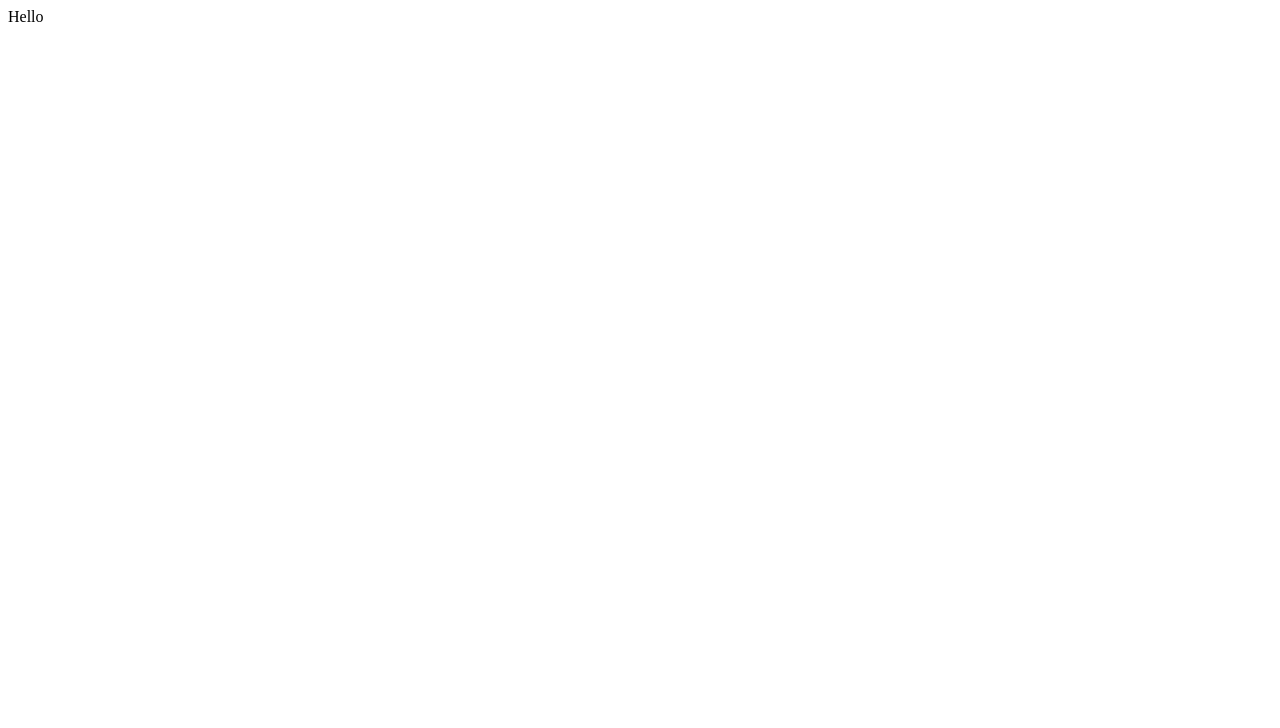
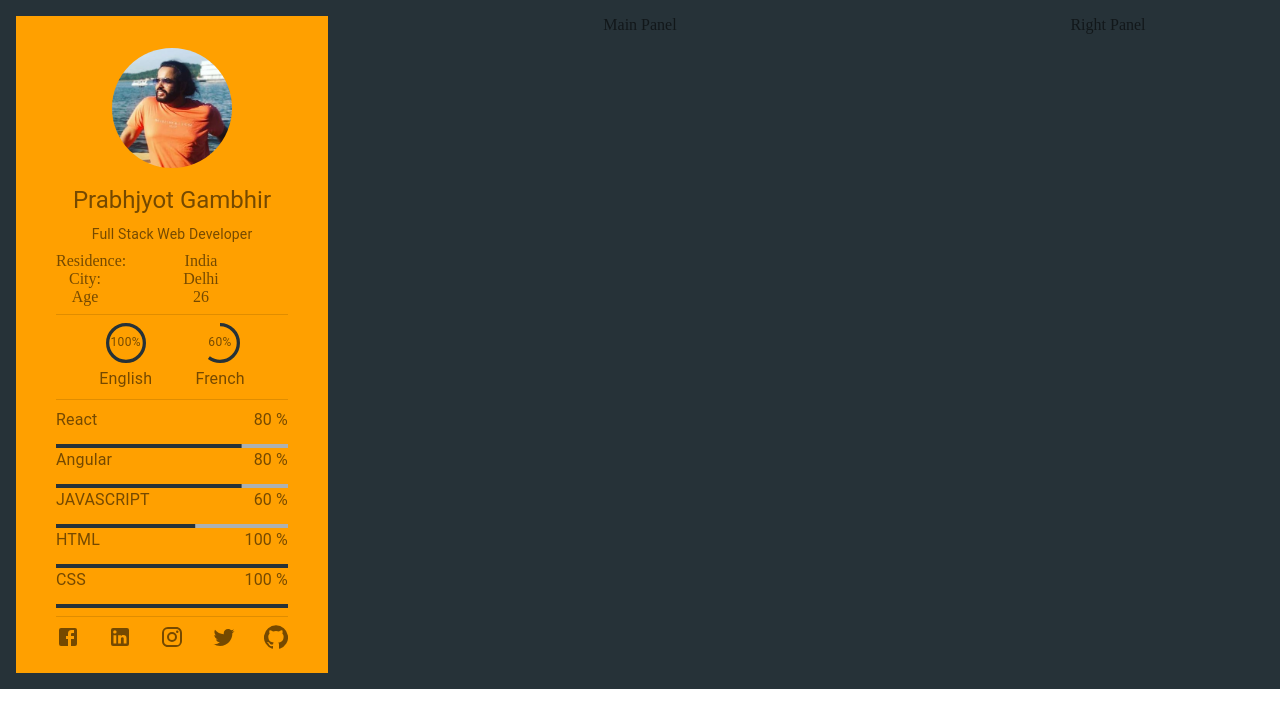
Before and after one commit to knowprabhjyot/PrabhjyotGambhir, a React (Create React App) app: page / in a window 1280 px wide. Shown: the top 728 px of the page. Built offline with nearby package versions, Linux system fonts and the light colour scheme.

Commit message:
left panel initial structure

```diff
--- a/package.json
+++ b/package.json
@@ -4,6 +4,7 @@
   "private": true,
   "dependencies": {
     "@material-ui/core": "^4.11.2",
+    "@material-ui/icons": "^4.11.2",
     "@testing-library/jest-dom": "^5.11.6",
     "@testing-library/react": "^11.2.2",
     "@testing-library/user-event": "^12.6.0",
--- a/src/App.css
+++ b/src/App.css
@@ -0,0 +1,4 @@
+body {
+  margin: 0 !important;
+  padding: 0 !important;
+}
--- a/src/App.js
+++ b/src/App.js
@@ -1,9 +1,40 @@
 import React from 'react';
+import { makeStyles } from '@material-ui/core/styles';
+import Grid from '@material-ui/core/Grid';
+import LeftPanel from './components/leftPanel/leftPanel';
+import MainPanel from './components/mainPanel/mainPanel';
+import RightPanel from './components/rightPanel/rightPanel';
+import { Box } from '@material-ui/core';
+import './App.css';
+
+const useStyles = makeStyles((theme) => ({
+  root: {
+    flexGrow: 1
+  },
+  box: {
+    textAlign: 'center',
+    color: theme.palette.text.secondary,
+    padding: theme.spacing(2),
+  },
+}));
 
 const App = () => {
+  const classes = useStyles();
   return (
-    <div>
-      Hello
+    <div className={classes.root}>
+      <Box bgcolor="primary.main" className={classes.box}>
+        <Grid container>
+          <Grid item xs={3}>
+            <LeftPanel />
+          </Grid>
+          <Grid item xs={6}>
+            <MainPanel />
+          </Grid>
+          <Grid item xs={3}>
+            <RightPanel />
+          </Grid>
+        </Grid>
+      </Box>
     </div>
   )
 }
--- /dev/null
+++ b/src/components/leftPanel/languageSection/languageSection.js
@@ -0,0 +1,37 @@
+import { Box, CircularProgress, Typography } from '@material-ui/core';
+import React from 'react';
+
+const languageData = [{ name: 'English', value: 100 }, { name: 'French', value: 60 }];
+const LanguageSection = () => {
+    return (
+        languageData.map((item, index) => {
+            return (
+                <div key={index}>
+                <Box position="relative" display="inline-flex" key={index} flexDirection="column">
+                    <CircularProgress variant="determinate" value={item.value} />
+                    <Box
+                        top={0}
+                        left={0}
+                        bottom={0}
+                        right={0}
+                        position="absolute"
+                        display="flex"
+                        alignItems="center"
+                        justifyContent="center"
+                    >
+                        <Typography variant="caption" component="div" color="textSecondary">{`${Math.round(
+                            item.value,
+                        )}%`}
+                        </Typography>
+                    </Box>
+                </Box>
+                <Typography component="p">
+                            {item.name}
+                </Typography>
+                </div>
+            )
+        })
+    )
+}
+
+export default LanguageSection;
--- a/src/components/leftPanel/leftPanel.js
+++ b/src/components/leftPanel/leftPanel.js
@@ -1,13 +1,91 @@
-import React, { Component } from 'react';
+import React from 'react';
+import { makeStyles } from '@material-ui/core/styles';
+import CardContent from '@material-ui/core/CardContent';
+import CardMedia from '@material-ui/core/CardMedia';
+import Typography from '@material-ui/core/Typography';
+import { Box, Container, Divider, Grid } from '@material-ui/core';
+import LanguageSection from './languageSection/languageSection';
+import SkillSection from './skillSection/skillSection';
+import SocialSection from './socialSection/socialSection';
 
-class LeftPanel extends Component {
-    render() {
-        return (
-            <div>
-                Left Panel
-            </div>
-        )
-    }
+const useStyles = makeStyles({
+    root: {
+        // display: 'flex',
+        // flexDirection: 'column',
+        // alignItems: 'center',
+        // justifyContent: 'center'
+        paddingTop: '32px'
+    },
+    media: {
+        height: 120,
+        width: 120,
+        borderRadius: '50%',
+        margin: 'auto'
+    },
+});
+
+const LeftPanel = () => {
+    const classes = useStyles();
+    return (
+            <Box className={classes.root} bgcolor="secondary.main">
+                <Container>
+                    <Box>
+                        <CardMedia
+                            className={classes.media}
+                            image="./images/me.jpg"
+                            title="Prabhjyot Gambhir"
+                        />
+                        <CardContent>
+                            <Box display="grid" gridGap="8px">
+                                <div>
+                                    <Typography gutterBottom variant="h5" component="h2">
+                                        Prabhjyot Gambhir
+                </Typography>
+                                    <Typography variant="body2" color="textSecondary" component="p">
+                                        Full Stack Web Developer
+                </Typography>
+                                </div>
+                                <div>
+                                    <Grid container>
+                                        <Grid item xs={3}>
+                                            Residence:
+                            </Grid>
+                                        <Grid item xs={9}>
+                                            India
+                            </Grid>
+                                        <Grid item xs={3}>
+                                            City:
+                            </Grid>
+                                        <Grid item xs={9}>
+                                            Delhi
+                            </Grid>
+                                        <Grid item xs={3}>
+                                            Age
+                            </Grid>
+                                        <Grid item xs={9}>
+                                            26
+                            </Grid>
+                                    </Grid>
+                                </div>
+                                <Divider />
+                                <Box display="flex" justifyContent="space-evenly">
+                                    <LanguageSection />
+                                </Box>
+                                <Divider />
+                                <Box display="flex" flexDirection="column">
+                                    <SkillSection />
+                                </Box>
+                                <Divider />
+                                <Box>
+                                    <SocialSection />
+                                </Box>
+                            </Box>
+                        </CardContent>
+
+                    </Box>
+                </Container>
+            </Box>
+    )
 }
 
 export default LeftPanel;
--- /dev/null
+++ b/src/components/leftPanel/skillSection/skillSection.js
@@ -0,0 +1,25 @@
+import { Box, LinearProgress, Typography } from '@material-ui/core';
+import React from 'react';
+
+const skillData = [{ name: 'React', value: 80 },{ name: 'Angular', value: 80 },{ name: 'JAVASCRIPT', value: 60 }, { name: 'HTML', value: 100 },{ name: 'CSS', value: 100 }, ];
+const SkillSection = () => {
+    return (
+        skillData.map((item, index) => {
+            return (
+                <Box key={index} display="grid" gridGap="12px" width="100%">
+                    <Box  display="flex" flexDirection="row" justifyContent="space-between">
+                        <Typography component="p">
+                            {item.name}
+                        </Typography>
+                        <Typography component="p">
+                            {item.value} %
+                            </Typography>
+                    </Box>
+                    <LinearProgress variant="determinate" value={item.value} />
+                </Box>
+            )
+        })
+    )
+}
+
+export default SkillSection;
--- /dev/null
+++ b/src/components/leftPanel/socialSection/socialSection.js
@@ -0,0 +1,21 @@
+import React from 'react';
+import FacebookIcon from '@material-ui/icons/Facebook';
+import LinkedInIcon from '@material-ui/icons/LinkedIn';
+import InstagramIcon from '@material-ui/icons/Instagram';
+import TwitterIcon from '@material-ui/icons/Twitter';
+import GitHubIcon from '@material-ui/icons/GitHub';
+import { Box } from '@material-ui/core';
+
+const SocialSection = () => {
+    return (
+        <Box display="flex" justifyContent="space-between">
+            <FacebookIcon />
+            <LinkedInIcon />
+            <InstagramIcon />
+            <TwitterIcon />
+            <GitHubIcon />
+        </Box>
+    )
+}
+
+export default SocialSection;
--- a/src/index.js
+++ b/src/index.js
@@ -2,16 +2,16 @@ import React from 'react';
 import ReactDOM from 'react-dom';
 import App from './App';
 import { createMuiTheme, ThemeProvider } from '@material-ui/core/styles';
-import purple from '@material-ui/core/colors/purple';
-import green from '@material-ui/core/colors/green';
+import blueGrey from '@material-ui/core/colors/blueGrey';
+import amber from '@material-ui/core/colors/amber';
 
 const theme = createMuiTheme({
   palette: {
     primary: {
-      main: purple[500],
+      main: blueGrey[900],
     },
     secondary: {
-      main: green[500],
+      main: amber[700],
     },
   },
 });
```
Also changed, not shown: public/images/me.JPG (added), 1 other file (tests, documents, lock files or other folders).
